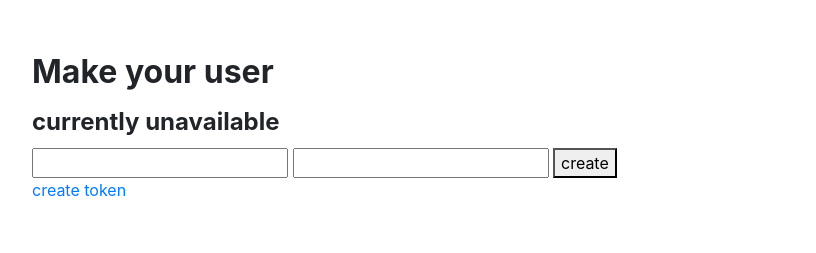
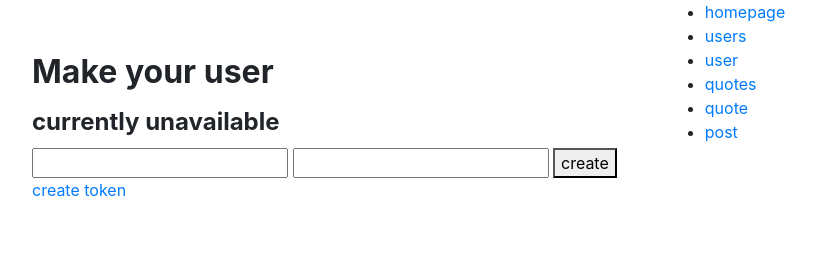
Before and after one commit to tvanloy/eindproject-frontend, a website: page index.html in a window 1280 px wide. Shown: the whole page, without its empty margins (1-817 px from the left). Drawn offline with nearby package versions, Linux system fonts and the light colour scheme.

Commit message:
Update index.html

```diff
--- a/index.html
+++ b/index.html
@@ -40,6 +40,16 @@
         </div>
         <a href="token.html">create token</a>
     </div>
+        <nav>
+        <ul>
+            <li><a href="homepage.html">homepage</a></li>
+            <li><a href="users.html">users</a></li>
+            <li><a href="user.html">user</a></li>
+            <li><a href="quotes.html">quotes</a></li>
+            <li><a href="quote.html">quote</a></li>
+            <li><a href="post.html">post</a></li>
+        </ul>
+    </nav>
 </div>
 </body>
 </html>
```
